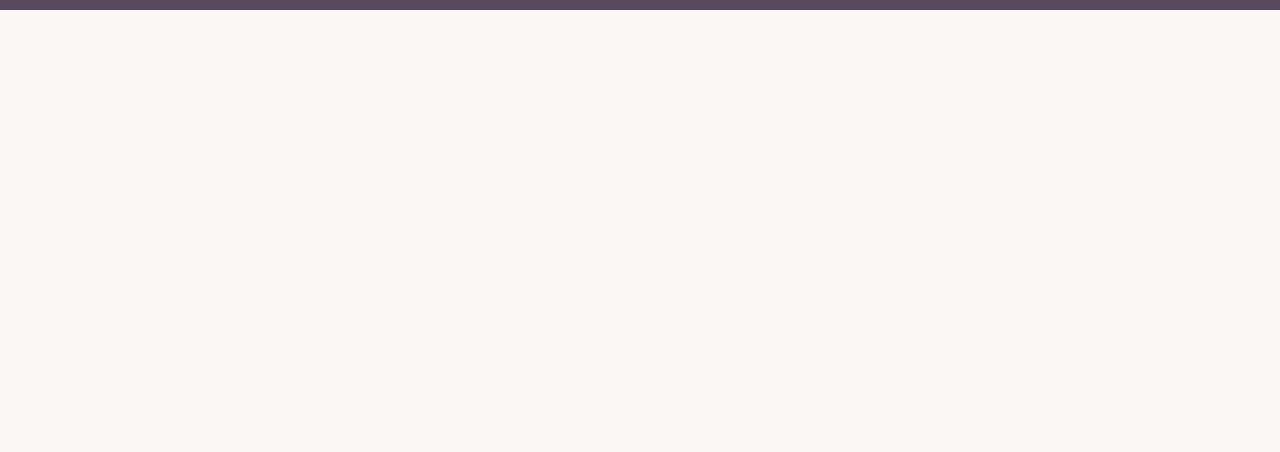
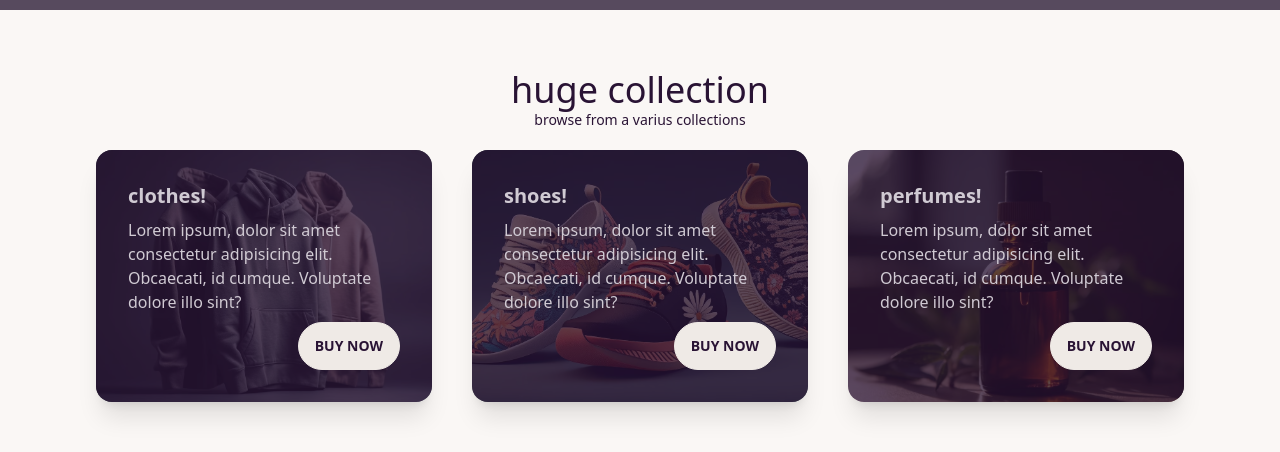
Before and after one commit to SabrinaDoesFullStack/daisy-man, a plain HTML site: page index.html in a window 1280 px wide. Shown: the part 790-1242 px from the top of the page. Before the commit the page ends 920 px from the top, so only its background shows below. Drawn offline with nearby package versions, Linux system fonts and the light colour scheme; grey boxes are pictures that could not be loaded.

Commit message:
added sections

```diff
--- a/index.html
+++ b/index.html
@@ -93,6 +93,56 @@
     <!-- catagories section -->
 
     <section class="max-w-screen-xl mx-auto px-8 md:px-16 lg:px-24 py-5 my-10">
+      <div class="text-center pb-5">
+        <h1 class="text-2xl md:text-4xl ">
+          huge collection
+        </h1>
+        <p class="text-sm">browse from a varius collections</p>
+      </div>
+
+      <div class="grid md:grid-cols-2 lg:grid-cols-3 gap-10 ">
+
+        <!-- card - 1 -->
+
+        <div class="card bg-base-100 shadow-xl image-full">
+          <figure><img src="/images/hoodies.avif" alt="Shoes" /></figure>
+          <div class="card-body">
+            <h2 class="card-title">clothes!</h2>
+            <p>Lorem ipsum, dolor sit amet consectetur adipisicing elit. Obcaecati, id cumque. Voluptate dolore illo
+              sint?</p>
+            <div class="card-actions justify-end">
+              <button class="btn ">Buy Now</button>
+            </div>
+          </div>
+        </div>
+        <!-- card - 2 -->
+
+        <div class="card bg-base-100 shadow-xl image-full">
+          <figure><img src="/images/shoes.avif" alt="Shoes" /></figure>
+          <div class="card-body">
+            <h2 class="card-title">shoes!</h2>
+            <p>Lorem ipsum, dolor sit amet consectetur adipisicing elit. Obcaecati, id cumque. Voluptate dolore illo
+              sint?</p>
+            <div class="card-actions justify-end">
+              <button class="btn ">Buy Now</button>
+            </div>
+          </div>
+        </div>
+        <!-- card - 3 -->
+
+        <div class="card bg-base-100 shadow-xl image-full">
+          <figure><img src="/images/perfume.avif" alt="Shoes" /></figure>
+          <div class="card-body">
+            <h2 class="card-title">perfumes!</h2>
+            <p>Lorem ipsum, dolor sit amet consectetur adipisicing elit. Obcaecati, id cumque. Voluptate dolore illo
+              sint?</p>
+            <div class="card-actions justify-end">
+              <button class="btn ">Buy Now</button>
+            </div>
+          </div>
+        </div>
+
+      </div>
 
     </section>
 
```
